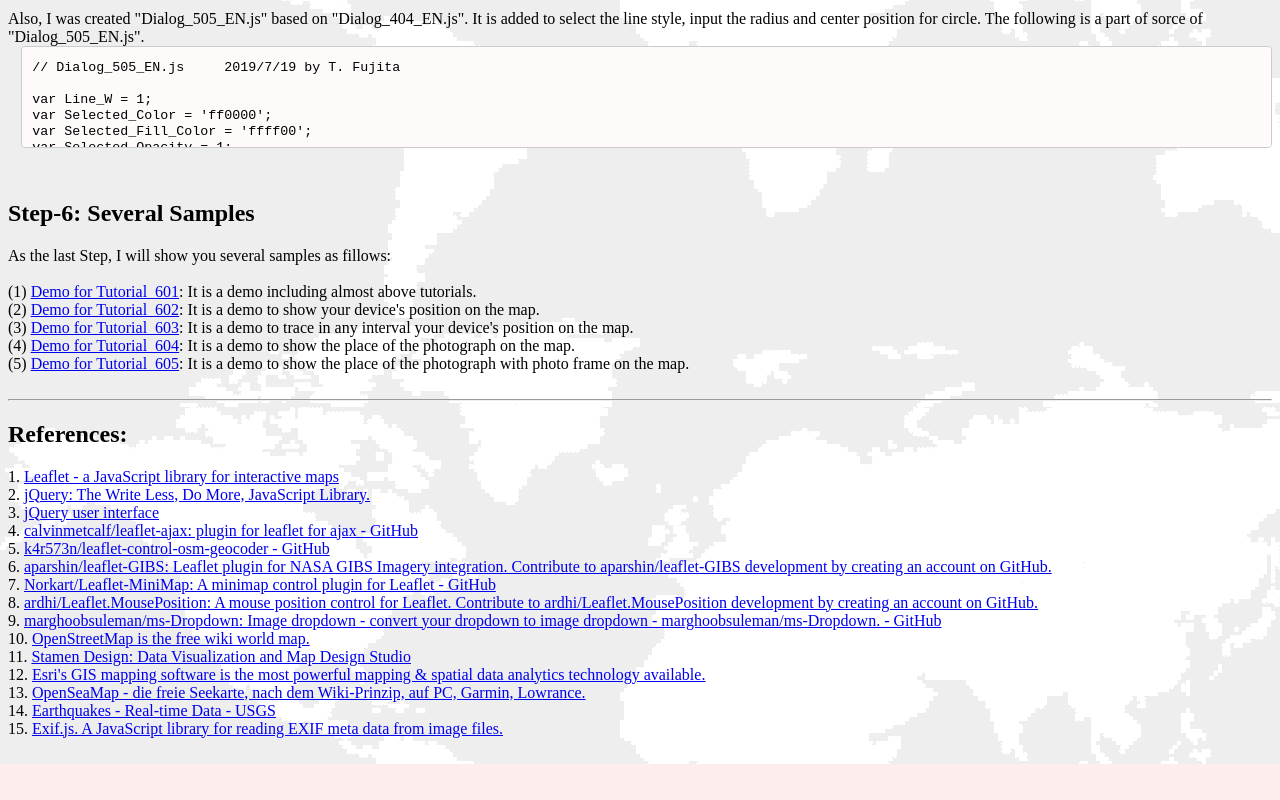
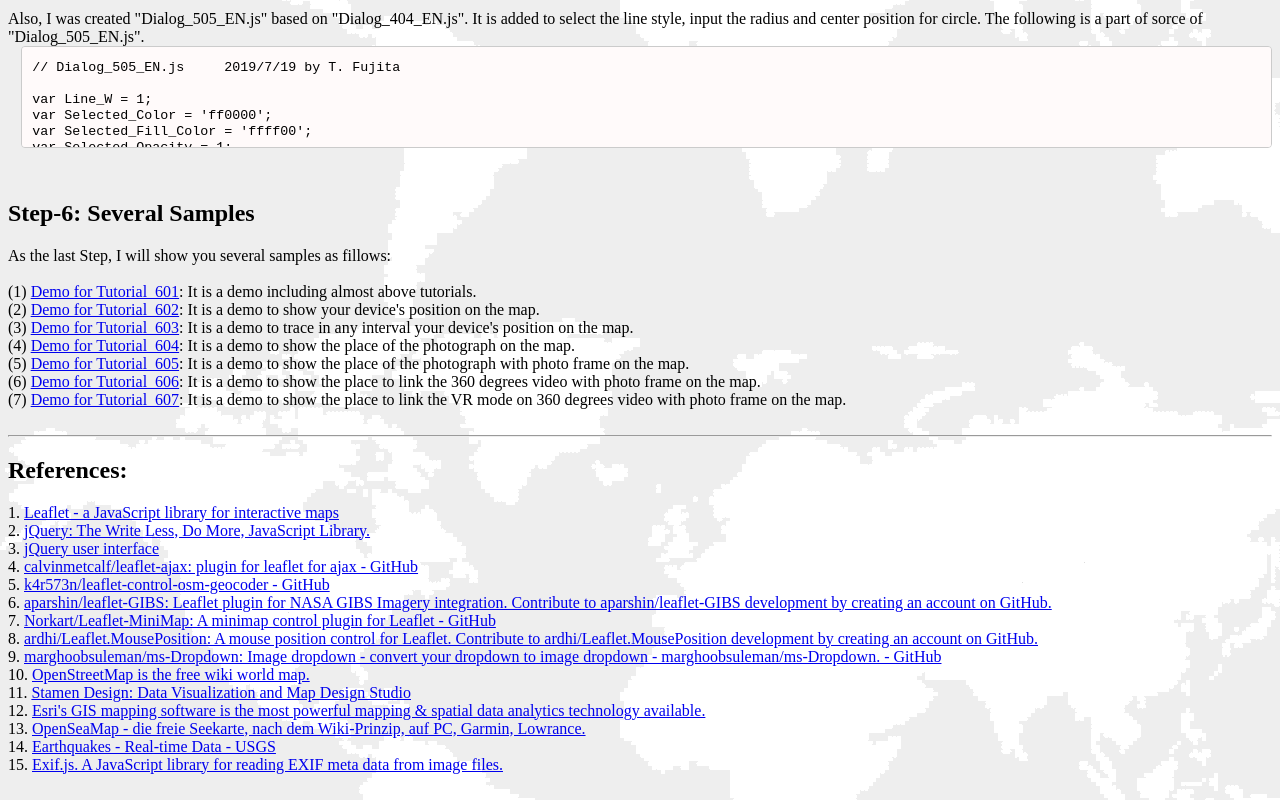
Before and after one commit to To-Fujita/Leaflet.JS_Tutorial, a plain HTML site: page index.html in a window 1280 px wide. Shown: the part 4002-4802 px from the top of the page. Before the commit the page ends 4766 px from the top, so only its background shows below. Drawn offline with Linux system fonts and the light colour scheme.

Commit message:
Add files via upload

```diff
--- a/index.html
+++ b/index.html
@@ -3213,6 +3213,10 @@ As the last Step, I will show you several samples as fillows: <br>
 (4) <a href = "./Leaflet_Tutrial_604_EN.html"  target="_blank">Demo for Tutorial_604</a>: It is a demo to show the place of the photograph on the map.
 <br>
 (5) <a href = "./Leaflet_Tutrial_605_EN.html"  target="_blank">Demo for Tutorial_605</a>: It is a demo to show the place of the photograph with photo frame on the map.
+<br>
+(6) <a href = "./Leaflet_Tutrial_606_EN.html"  target="_blank">Demo for Tutorial_606</a>: It is a demo to show the place to link the 360 degrees video with photo frame on the map.
+<br>
+(7) <a href = "./Leaflet_Tutrial_607_EN.html"  target="_blank">Demo for Tutorial_607</a>: It is a demo to show the place to link the VR mode on 360 degrees video with photo frame on the map.
 <br><br>
 
 <hr>
```
